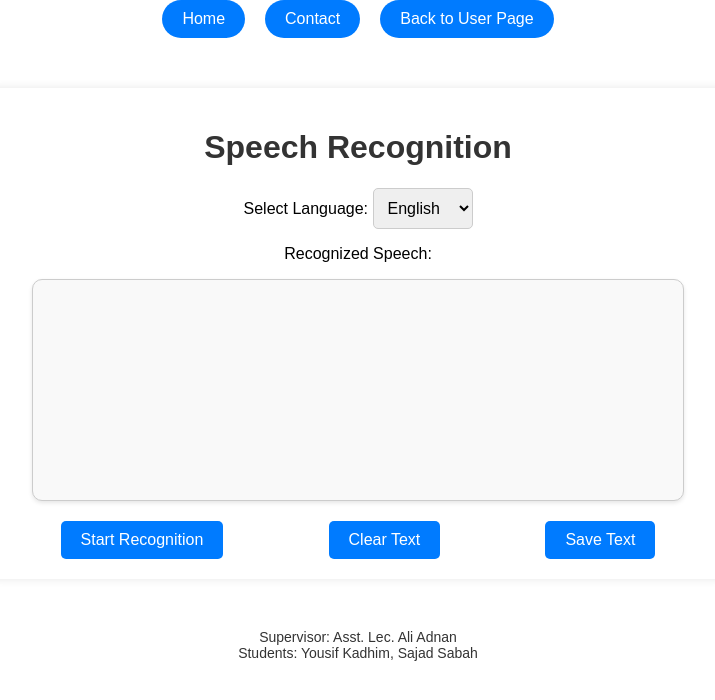
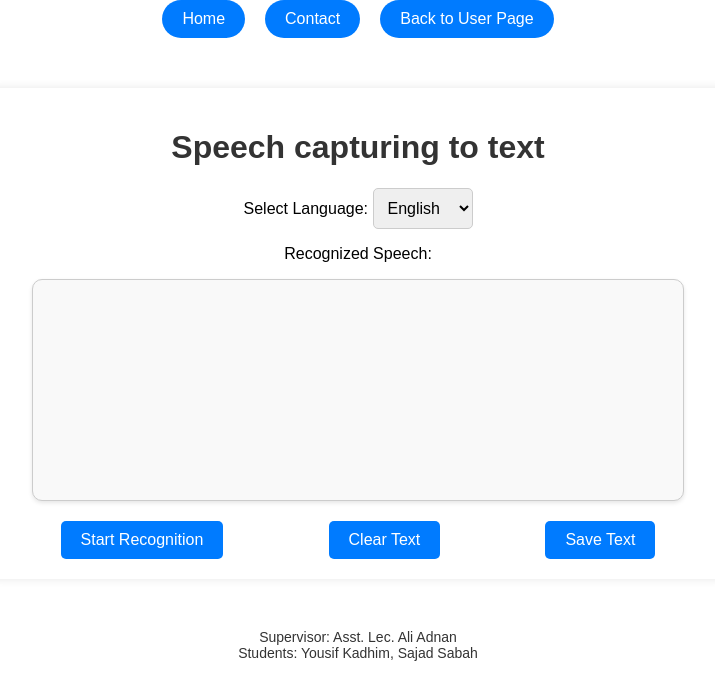
Before and after one commit to yosx1/speech, a plain HTML site: page index1.html in a window 1280 px wide. Shown: the whole page, without its empty margins (282-997 px from the left). Drawn offline with Linux system fonts and the light colour scheme.

Commit message:
Update index1.html

```diff
--- a/index1.html
+++ b/index1.html
@@ -130,7 +130,7 @@
 </div>
 
 <div class="container" id="container">
-  <h1>Speech Recognition</h1>
+  <h1>Speech capturing to text</h1>
 
   <div class="select-container">
     <label for="languageSelect">Select Language:</label>
```
